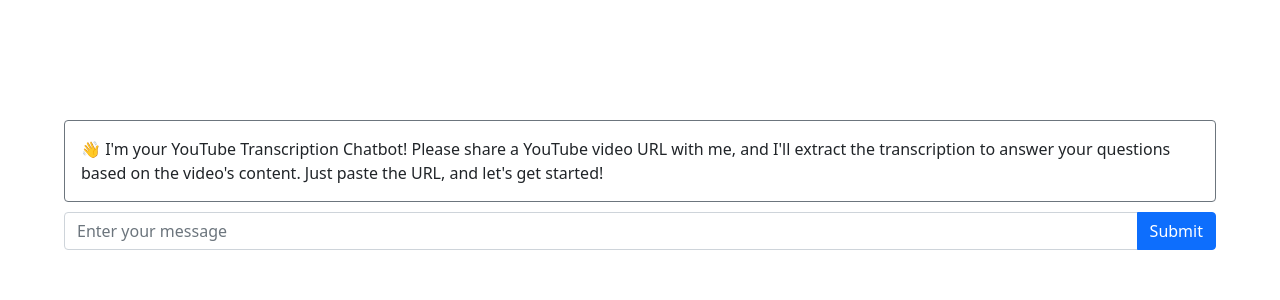
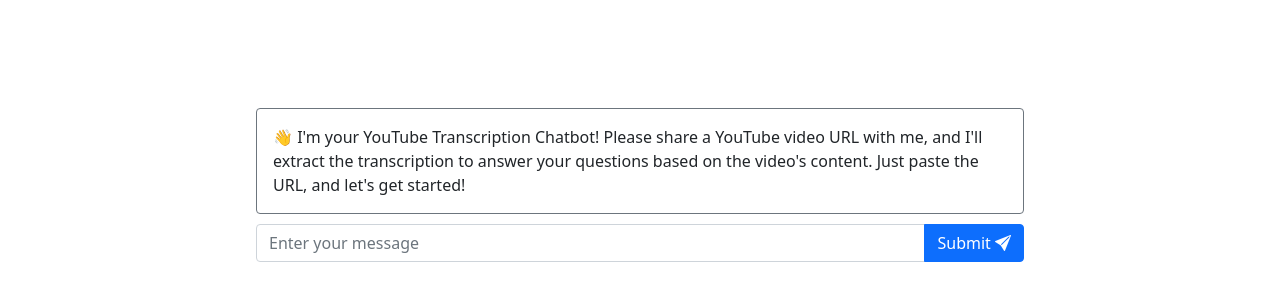
Before and after one commit to Jahn16/yt-gpt, a SvelteKit app in the folder frontend/: page / in a window 1280 px wide. Shown: the part 200-500 px from the top of the page. Built offline with nearby package versions, Linux system fonts and the light colour scheme.

Commit message:
💄 Change message width and submit button

```diff
--- a/frontend/src/app.html
+++ b/frontend/src/app.html
@@ -5,6 +5,7 @@
 		<link rel="icon" href="%sveltekit.assets%/favicon.ico" />
 		<meta name="viewport" content="width=device-width, initial-scale=1" />
     <link href="https://cdn.jsdelivr.net/npm/bootstrap@5.0.2/dist/css/bootstrap.min.css" rel="stylesheet" integrity="sha384-EVSTQN3/azprG1Anm3QDgpJLIm9Nao0Yz1ztcQTwFspd3yD65VohhpuuCOmLASjC" crossorigin="anonymous">
+    <link rel="stylesheet" href="https://cdn.jsdelivr.net/npm/bootstrap-icons@1.11.3/font/bootstrap-icons.min.css">
     <title>Youtube GPT</title>
 		%sveltekit.head%
 	</head>
--- a/frontend/src/components/Message.svelte
+++ b/frontend/src/components/Message.svelte
@@ -16,7 +16,7 @@
 <style>
 	.card {
 		padding: 0px;
-    width: 90%;
+    width: 60%;
     margin: auto;
 
 	}
--- a/frontend/src/routes/+page.svelte
+++ b/frontend/src/routes/+page.svelte
@@ -54,10 +54,12 @@
 					type="text"
 					class="form-control"
 					placeholder="Enter your message"
-					aria-label="Recipient's username"
+					aria-label="Enter your message"
 					aria-describedby="button-addon2"
 				/>
-				<button class="btn btn-primary" type="submit" id="button-addon2">Submit</button>
+				<button class="btn btn-primary" type="submit" id="button-addon2"
+					>Submit <i class="bi bi-send-fill"></i></button
+				>
 			</div>
 		</form>
 	</div>
@@ -65,11 +67,11 @@
 
 <style>
 	#chat {
-    margin-top: 20px;
+		margin-top: 20px;
 		padding-bottom: 10px;
 	}
-  form {
-    margin: auto;
-    width: 90%;
-  }
+	form {
+		margin: auto;
+		width: 60%;
+	}
 </style>
```
